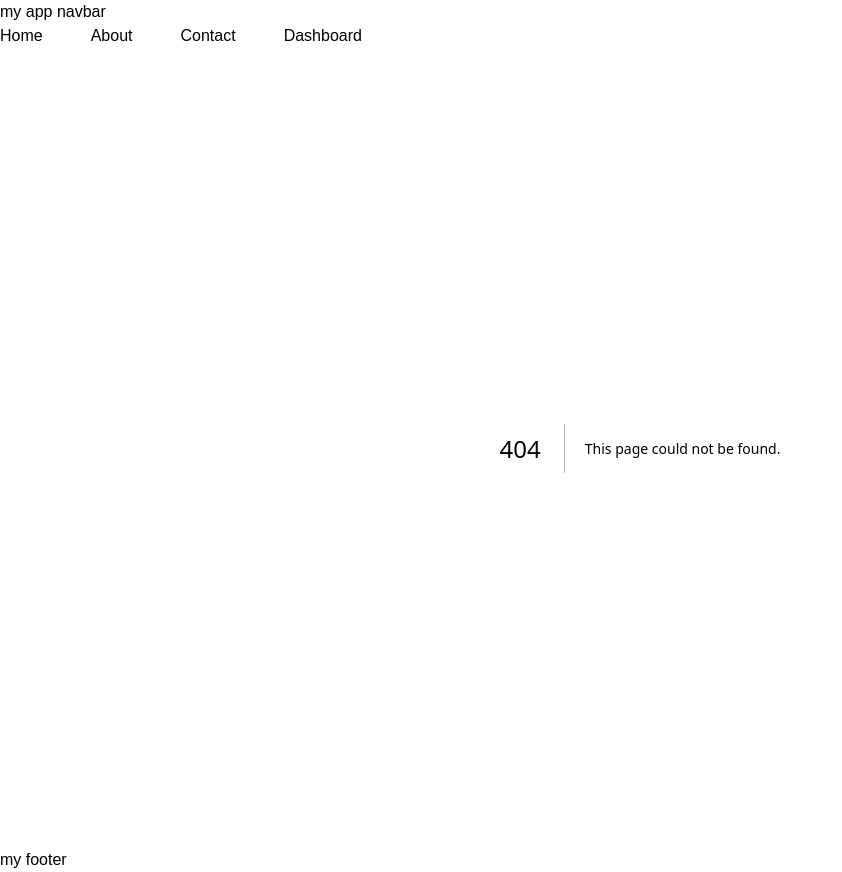
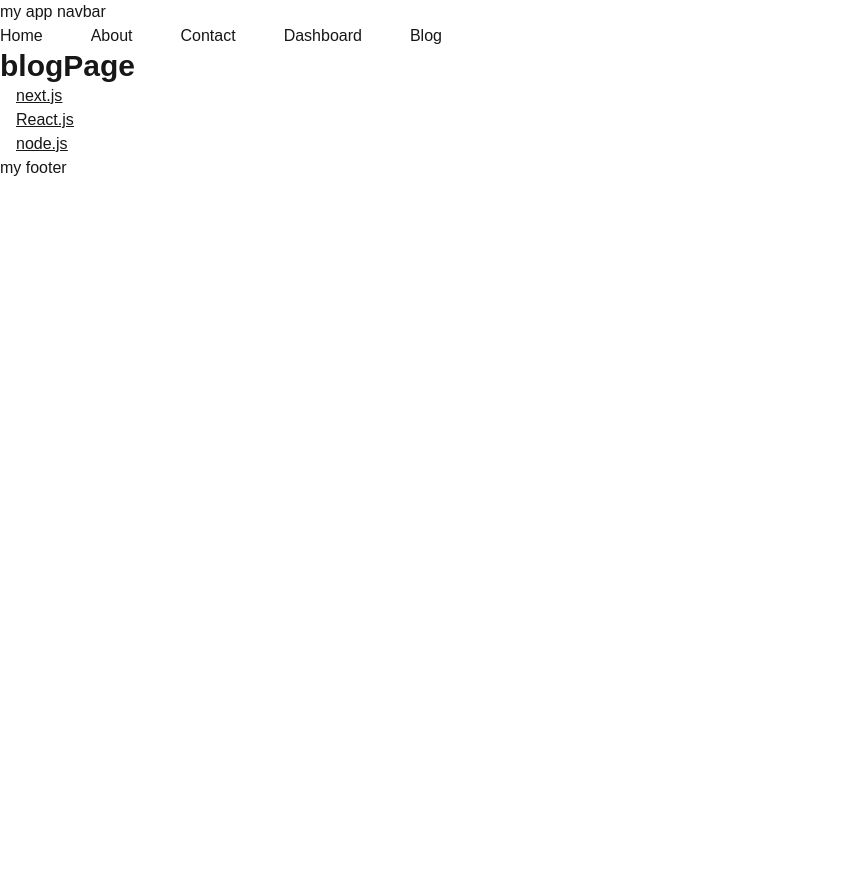
Before and after one commit to emmygrammy/NEXTJS-TYPESCRIPT, a Next.js app: page /blog in a window 1280 px wide. Before the commit this address had no page. Shown: the whole page, without its empty margins (0-842 px from the left). After the commit the page ends 800 px from the top, so only its background shows below. Built offline with nearby package versions, Linux system fonts and the light colour scheme.

Commit message:
nextjs-course

```diff
--- /dev/null
+++ b/app/blog/[slug]/page.tsx
@@ -0,0 +1,37 @@
+interface BlogPageProps {
+    params: {
+        slug: string;
+    };
+}
+
+const BlogData : Record<string, {title: string, content: string}> = {
+    "next.js": {
+        title: 'next.js',
+        content: "This is next.js course",
+    },
+    "React.js": {
+        title: 'React.js',
+        content: "This is React.js course",
+    },
+    "node.js": {
+        title: 'node.js',
+        content: "This is node.js course",
+    },
+}
+
+export default async function BlogPage({params}: BlogPageProps) {
+    const {slug} = await params;
+    const blog = BlogData[slug];
+    if (!blog) {
+        return <h1>404 Not Found</h1>;
+    }
+    return (
+        <div>
+            <h1 className="text-3xl font-bold">{blog.title}</h1>
+            <p className="text-lg">{blog.content}</p>
+            <p>
+                url: {slug}
+            </p>
+        </div>
+    );
+}
--- /dev/null
+++ b/app/blog/page.tsx
@@ -0,0 +1,38 @@
+import Link from "next/link";
+
+const blog = [
+    {
+        slug: "next.js",
+        title: 'next.js',
+        content: 'This is next.js course',
+    },
+    {
+        slug: "React.js",
+        title: 'React.js',
+        content: 'This is React.js course',
+
+    },
+    {
+         slug: "node.js",
+        title: 'node.js',
+        content: 'This is node.js course',
+
+    }
+]
+
+export default function BlogPage() {
+    return (
+        <div>
+            <h1 className="text-3xl font-bold">blogPage</h1>
+            <ul>
+                {blog.map((item) => (
+                    <li
+                     className="px-4 underline"
+                     key={item.slug}>
+                        <Link href={`/blog/${item.slug}`}>{item.title}</Link>
+                    </li>
+                ))}
+            </ul>
+       </div>
+    );
+}
--- a/app/layout.tsx
+++ b/app/layout.tsx
@@ -18,6 +18,7 @@ export default function RootLayout({ children }: { children: ReactNode }) {
             <Link href="/about">About</Link>
             <Link href="/contact">Contact</Link>
             <Link href="/dashboard">Dashboard</Link>
+            <Link href="/blog">Blog</Link>
           </nav>
         </header>
 
```
